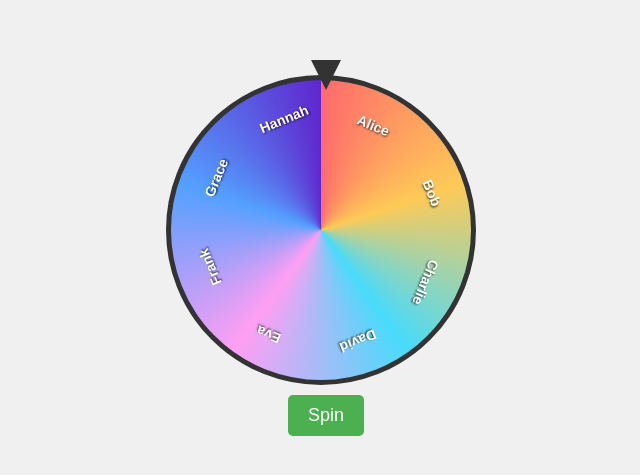
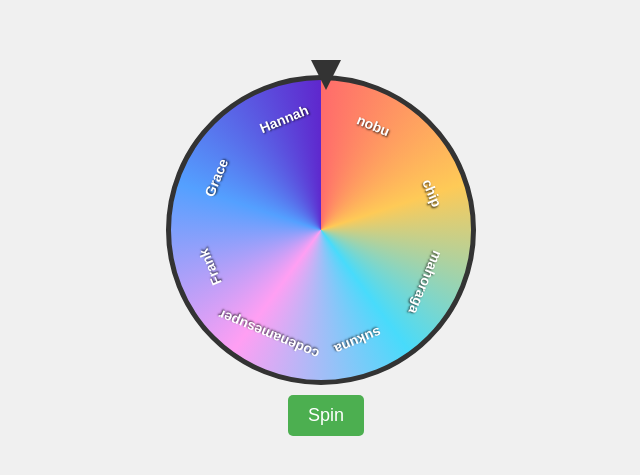
Before and after one commit to OROJAXON/wheel, a React (Create React App) app: page / in a window 1280 px wide. Shown: the part 145-620 px from the top of the page, without its empty margins (314-954 px from the left). Built offline with nearby package versions, Linux system fonts and the light colour scheme; the HTML template or start-up script is replaced by a standard one.

Commit message:
Update App.js

```diff
--- a/src/App.js
+++ b/src/App.js
@@ -3,8 +3,8 @@ import './index.css';
 import Spinner from './Spinner';
 import ConfettiExplosion from 'react-confetti-explosion';
 
-const names = ['Alice', 'Bob', 'Charlie', 'David', 'Eva', 'Frank', 'Grace', 'Hannah'];
-const predeterminedWinner = 'Bob';
+const names = ['nobu', 'chip', 'mahoraga', 'sukuna', 'codenamesuper', 'Frank', 'Grace', 'Hannah'];
+const predeterminedWinner = 'sukuna';
 
 function App() {
   const [winner, setWinner] = useState('');
```
